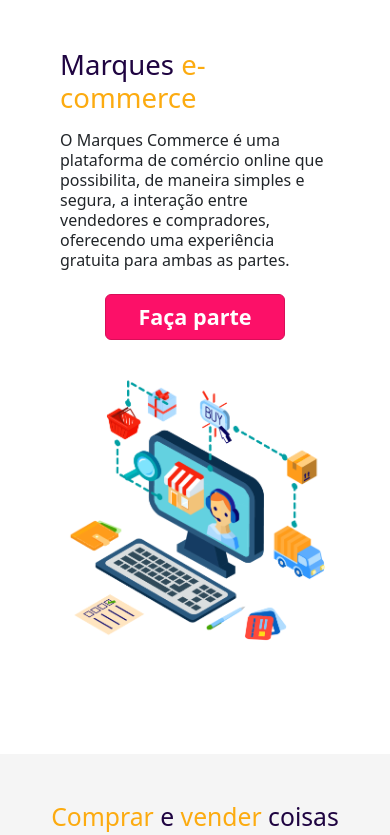
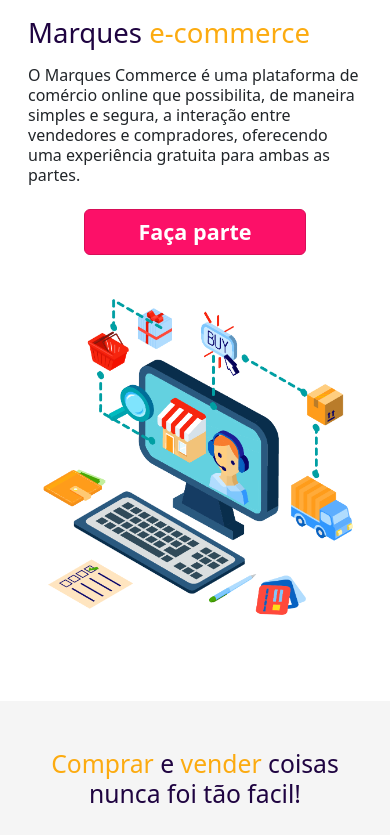
Before and after one commit to JoaoVMarques/marques-ecommerce, a React (Vite) app: page / in a window 390 px wide. Shown: the top 835 px of the page. Built offline with nearby package versions, Linux system fonts and the light colour scheme.

Commit message:
Consertando pading no inicio do site para mobile

```diff
--- a/src/pages/infoPage/AboutSection/index.tsx
+++ b/src/pages/infoPage/AboutSection/index.tsx
@@ -7,7 +7,7 @@ import logo from '../../../imgs/ecommerce.png';
 
 function About() {
   return (
-    <Container className='mb-5 p-5'>
+    <Container className='mb-5 p-3 p-sm-5'>
       <Row lg="2">
         <Col sm={12} md={7} className='d-flex align-items-center'>
           <Container>
```
